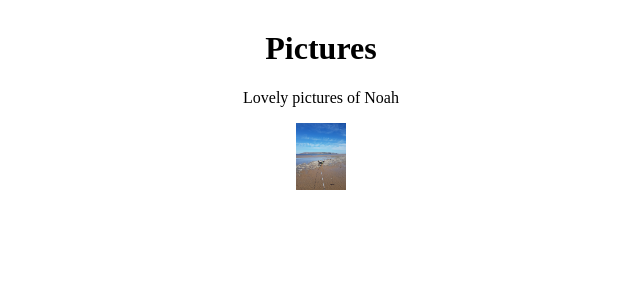
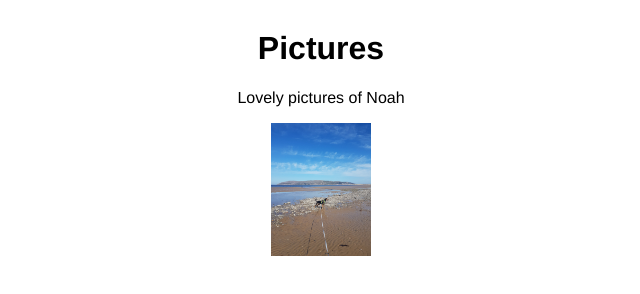
Before and after one commit to hannahwilson2/hannahwilson2.github.io, a plain HTML site: page profile.html in a window 1280 px wide. Shown: the whole page, without its empty margins (319-959 px from the left). Drawn offline with Linux system fonts and the light colour scheme.

Commit message:
Update styles.css

```diff
--- a/styles.css
+++ b/styles.css
@@ -1,13 +1,13 @@
 body {
  text-align: center;
  border: 1px solid white;
- background-colour: lilac;
+ background-colour: purple;
  background-repeat: no-repeat;
  background-attachment: fixed;
  background-size: cover;
- font-family: Comic Sans;
+ font-family: Helvetica;
 }
 
 .img-beach {
- width: 50px;
+ width: 100px;
 }
```
